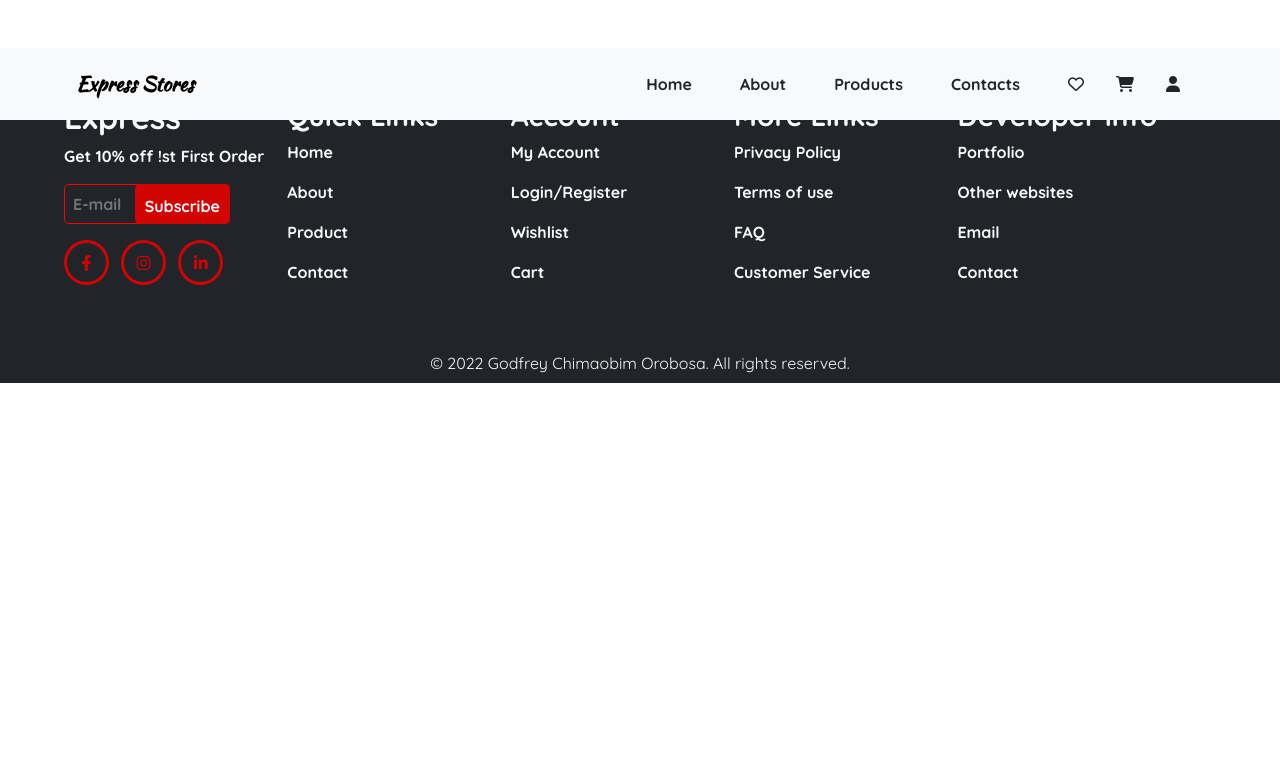
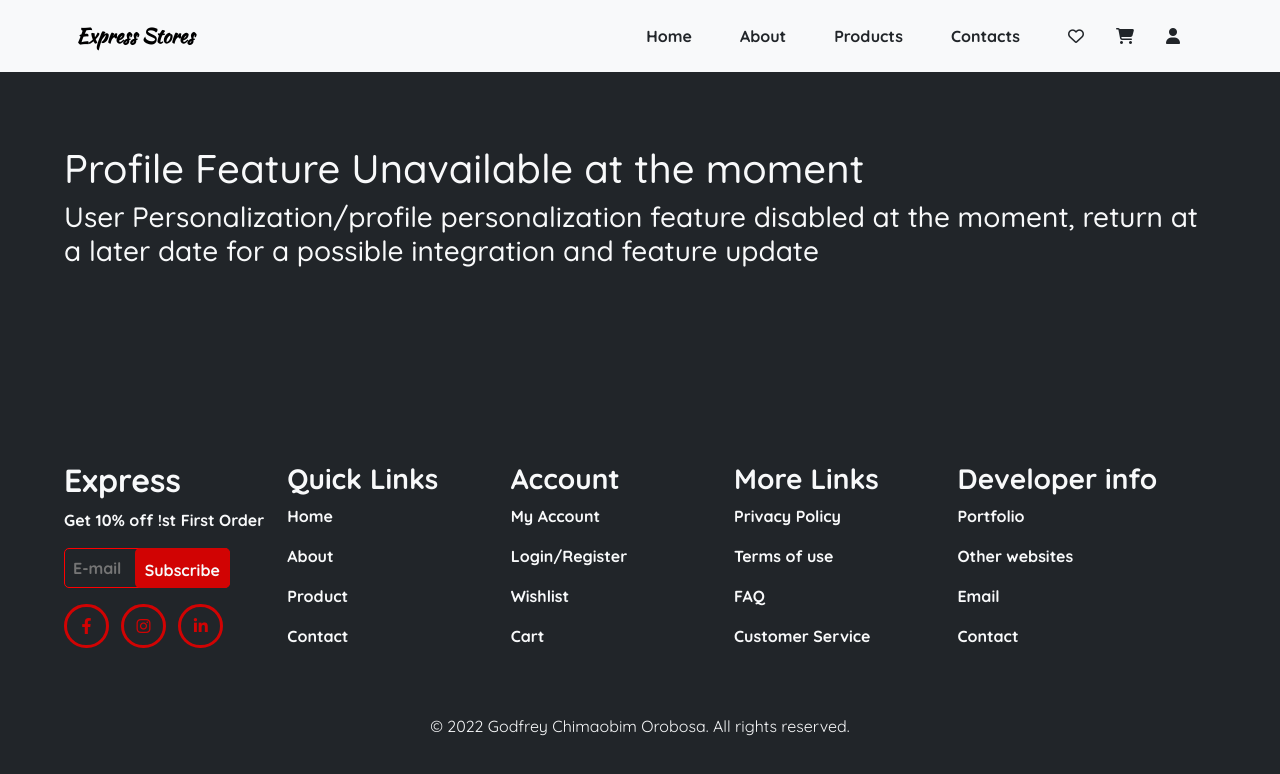
Before and after one commit to kngDaveed/express-stores, a plain HTML site: page login.html in a window 1280 px wide. Drawn offline with nearby package versions, Linux system fonts and the light colour scheme; a script that the page names is missing.

Commit message:
Quick fixes

```diff
--- a/login.html
+++ b/login.html
@@ -40,7 +40,7 @@
         <title>Express Stores</title>
 
     </head>
-    <body>
+    <body class="bg-dark">
         <!-- navbar-section -->
         <nav class="navbar navbar-expand-lg bg-light">
             <div class="container-fluid">
@@ -98,6 +98,14 @@
               </div>
             </div>
           </nav>
+
+          <section class="pt-5 mb-50">
+            <div class="text-center p-5"></div>
+            <h1 class="text-light">Profile Feature Unavailable at the moment</h1>
+            <h3 class="text-light">
+              User Personalization/profile personalization feature disabled at the moment, return at a later date for a possible integration and feature update
+            </h3>
+          </section>
 
           <footer class="mt-5 mb-0 bg-dark text-light">
 
--- a/styles.css
+++ b/styles.css
@@ -153,6 +153,9 @@ section {
 }
 .homeimg6 img {
   width: 60px;
+}
+.mb-50{
+  margin-bottom: 9rem;
 }
 @media (max-width: 900px) {
   .container-fluid {
```
Also changed, not shown: profile.html (+1 -1 lines).
